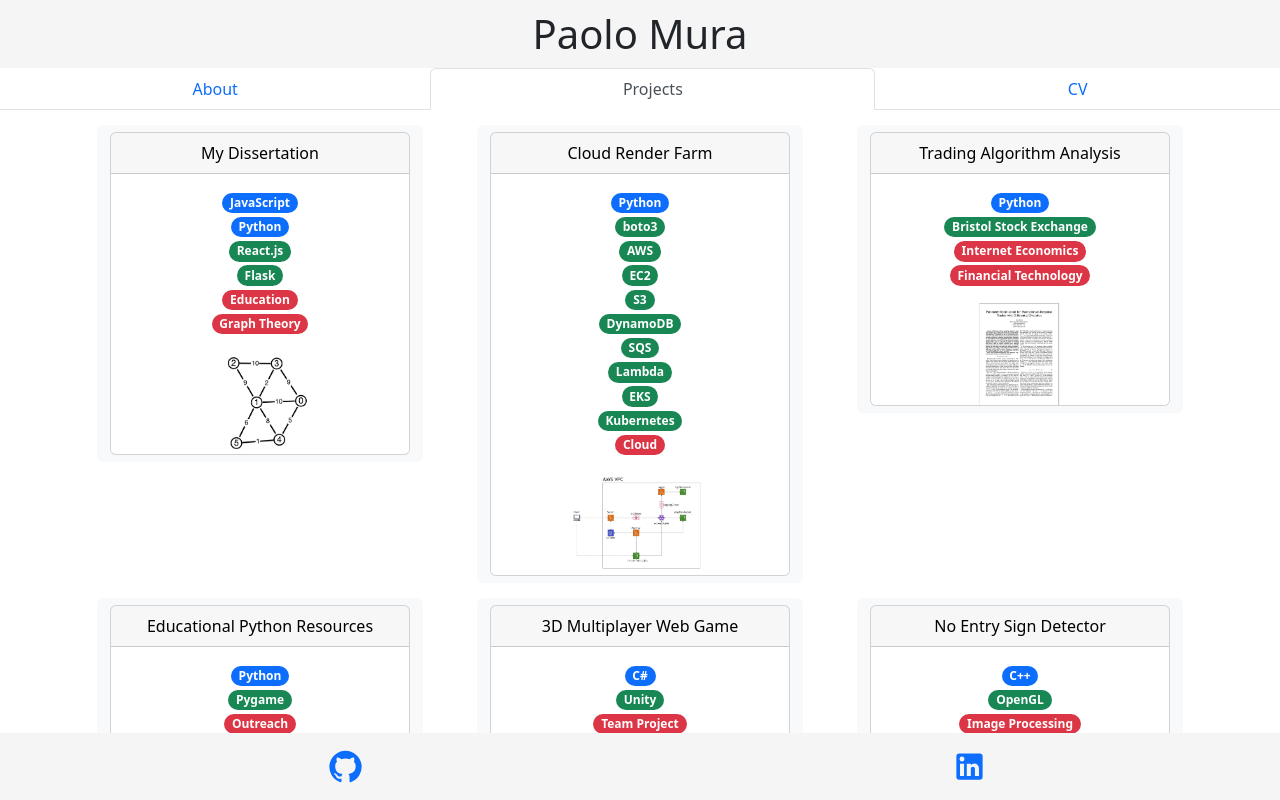
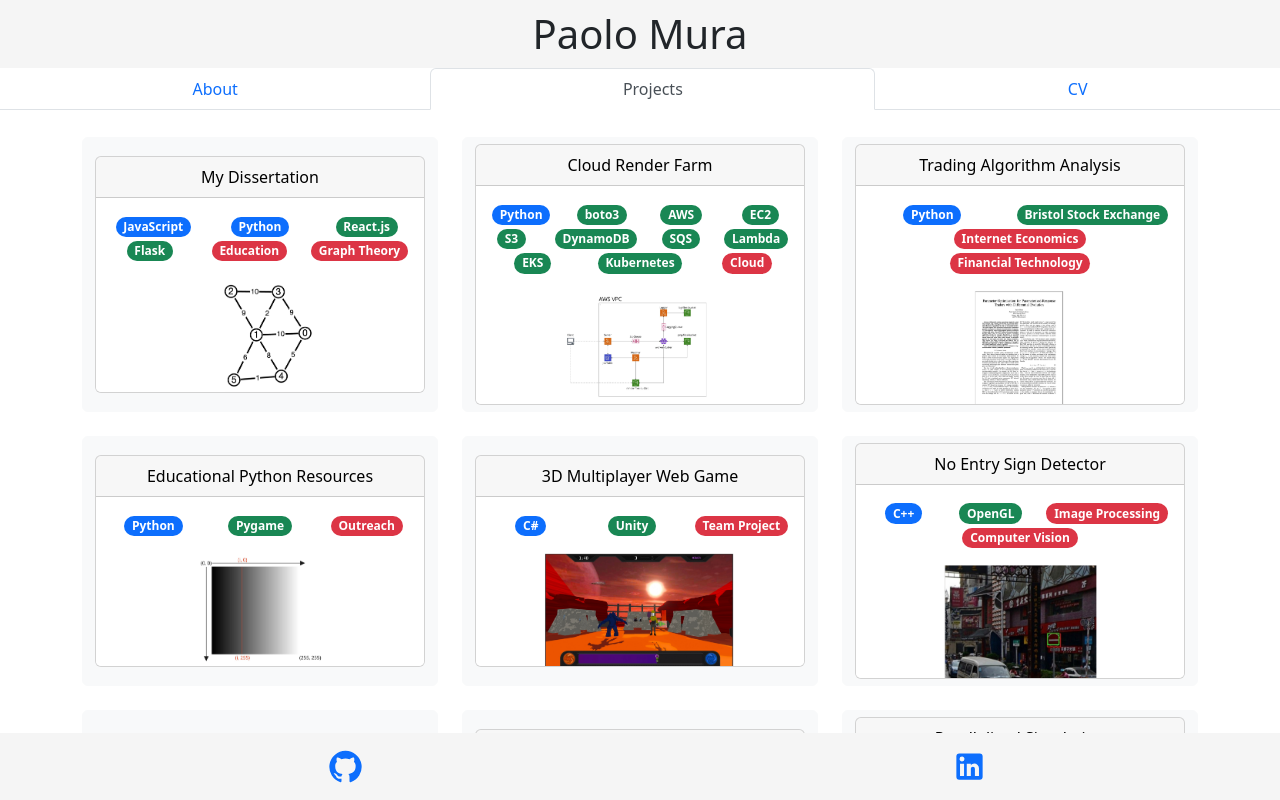
Before and after one commit to PaoloMura/PaoloMura.github.io, a React (Create React App) app: page / in a window 1280 px wide. Both pictures are taken after a click on the tab "Projects". Shown: the top 800 px of the page. Built offline with nearby package versions, Linux system fonts and the light colour scheme.

Commit message:
improved panel layout on project page

```diff
--- a/src/components/Projects.js
+++ b/src/components/Projects.js
@@ -24,23 +24,25 @@ function Project({ page, title, tags, image, onSelected }) {
     }
 
     return (
-        <Col className='project'>
-            <Button variant='light' onClick={handleClick}>
+        <Col sm={12} md={6} lg={4} className="project">
+            <Button variant='light' onClick={handleClick} className="project-button">
                 <Card>
                     <Card.Header>
                         {title}
                     </Card.Header>
                     <Card.Body>
+                        <Row>
                             {tags.map(
                               (tag, idx) => (
-                            <div key={idx}>
+                                <Col key={idx}>
                                     <Badge pill bg={getTagType(tag)}>
                                         {tag.tag}
                                     </Badge>
                                     {' '}
-                            </div>
+                                </Col>
                               )
                             )}
+                        </Row>
                     </Card.Body>
                     <Card.Img src={image}/>
                 </Card>
--- a/src/index.css
+++ b/src/index.css
@@ -108,14 +108,17 @@ code {
   margin: 15px;
 }
 
-.project {
-  margin: 15px;
-  min-width: 25vw;
+.project-button {
+  height: 100%;
 }
 
-.project:hover {
-  background-color: var(--border-color);
+.project {
+  padding: 12px 0;
 }
+
+/*.project:hover {*/
+/*  background-color: var(--border-color);*/
+/*}*/
 
 @media only screen and (max-width: 1300px) {
   .project {
```
Lines whose indentation alone changed are shown as unchanged.
